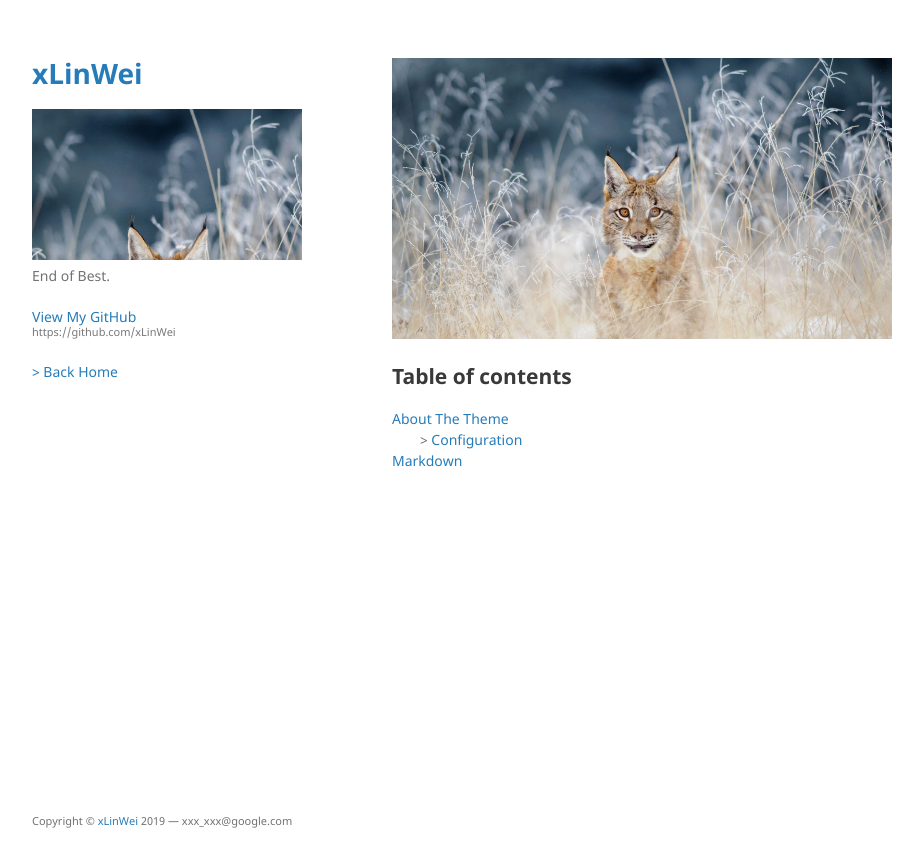
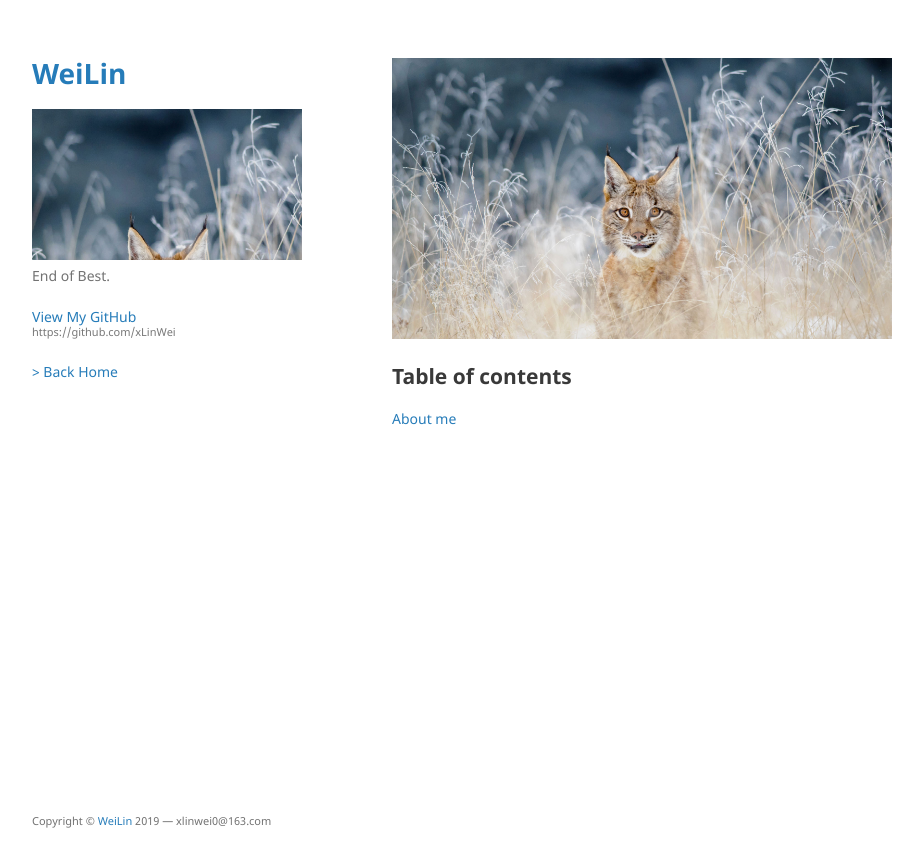
Before and after one commit to xLinWei/xLinWei.github.io, a Jekyll site: the page built from index.md, in a window 1280 px wide. Shown: the top 867 px of the page, without its empty margins (178-1101 px from the left). Built offline with Jekyll 4.4.1, drawn with Linux system fonts in a browser that asks for light colours.

Commit message:
change to web

```diff
--- a/_config.yml
+++ b/_config.yml
@@ -1,8 +1,8 @@
-title: xLinWei
+title: WeiLin
 logo: /assets/img/logo.png
 icon: /assets/img/icon.png
 topic: /assets/img/topic.jpg
 description: End of Best.
-email: xxx_xxx@google.com
+email: xlinwei0@163.com
 url: https://github.com/xLinWei
 theme: jekyll-theme-minimal
--- a/index.md
+++ b/index.md
@@ -2,6 +2,4 @@
 layout: home
 ---
 
-[About The Theme](./docs/About_The_Theme.html)
-　　> [Configuration](./docs/Configuration.html)
-[Markdown](./docs/Markdown.html)
+[About me](./docs/About_me.html)
```
